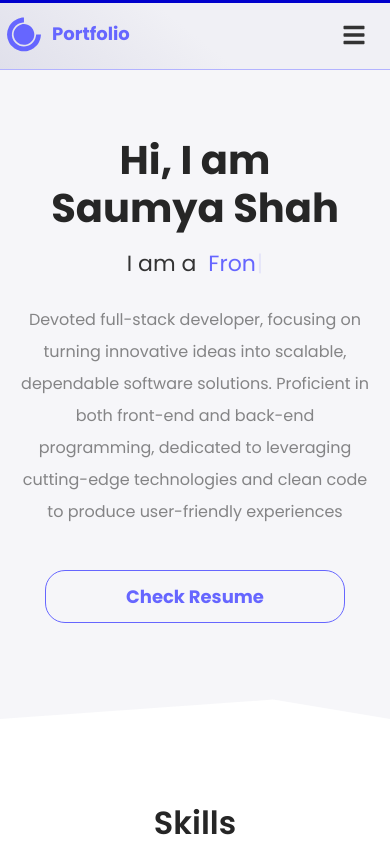
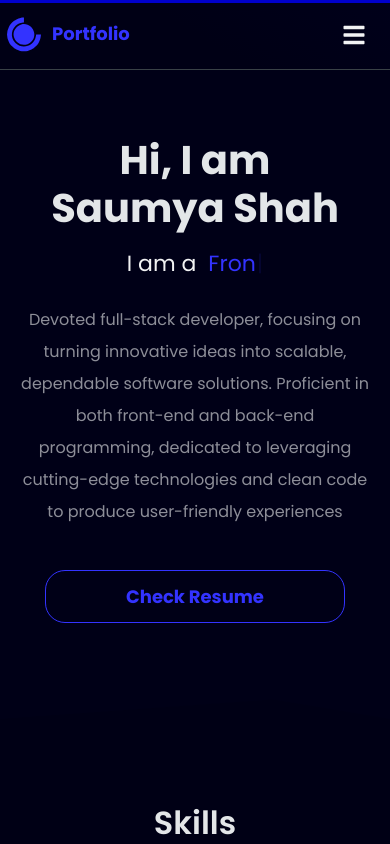
Before and after one commit to saumya4751/Portfolio, a React (Create React App) app: page / in a window 390 px wide. Shown: the top 844 px of the page. Built offline with nearby package versions, Linux system fonts and the light colour scheme.

Commit message:
mobile-menu-error-fixed

```diff
--- a/src/App.js
+++ b/src/App.js
@@ -36,7 +36,7 @@ function App() {
 
   return (
     <div className="App">
-      <ThemeProvider theme={theme} >
+      <ThemeProvider theme={darkTheme} >
         <Router>
           <Navbar />
           <Body>
--- a/src/components/StyledComponents/NavBarStyledComponents.js
+++ b/src/components/StyledComponents/NavBarStyledComponents.js
@@ -158,7 +158,8 @@ export const MobileMenu = styled.div`
     right: 0;
     width: 100%;
     padding: 12px 40px 24px 40px;
-    background-color: #f0f0f5;
+    background-color: ${({ theme }) => theme.mob_menu_bg};
+    /* background-color: #f0f0f5; */
     /* background: ${({ theme }) => theme.card+99}; */
     transition: all 0.6s ease-in-out;
     /* transition: opacity 0.3s ease, visibility 0.3s ease, transform 0.3s ease; */
--- a/src/utils/Themes.js
+++ b/src/utils/Themes.js
@@ -13,6 +13,7 @@ export const lightTheme = {
     button:"#5c5b5b",
     contact_button: "-webkit-linear-gradient(225deg, #ccccff 0%, #b3b3ff 100%)",
     skills_hover: "#f3f2f2",
+    mob_menu_bg: "#f0f0f5",
     img_bg: "#e6e6ff",
     white:"#FFFFFF",
     black:"#000000",
@@ -33,6 +34,7 @@ export const darkTheme = {
     button: "#854CE6",
     contact_button: "-webkit-linear-gradient(225deg, #00004d 30%, #000066 60%)",
     skills_hover: "#00000C",
+    mob_menu_bg: "#000015",
     img_bg: "#0F1F2F",
     white: "#FFFFFF",
     black: "#000000",
```
